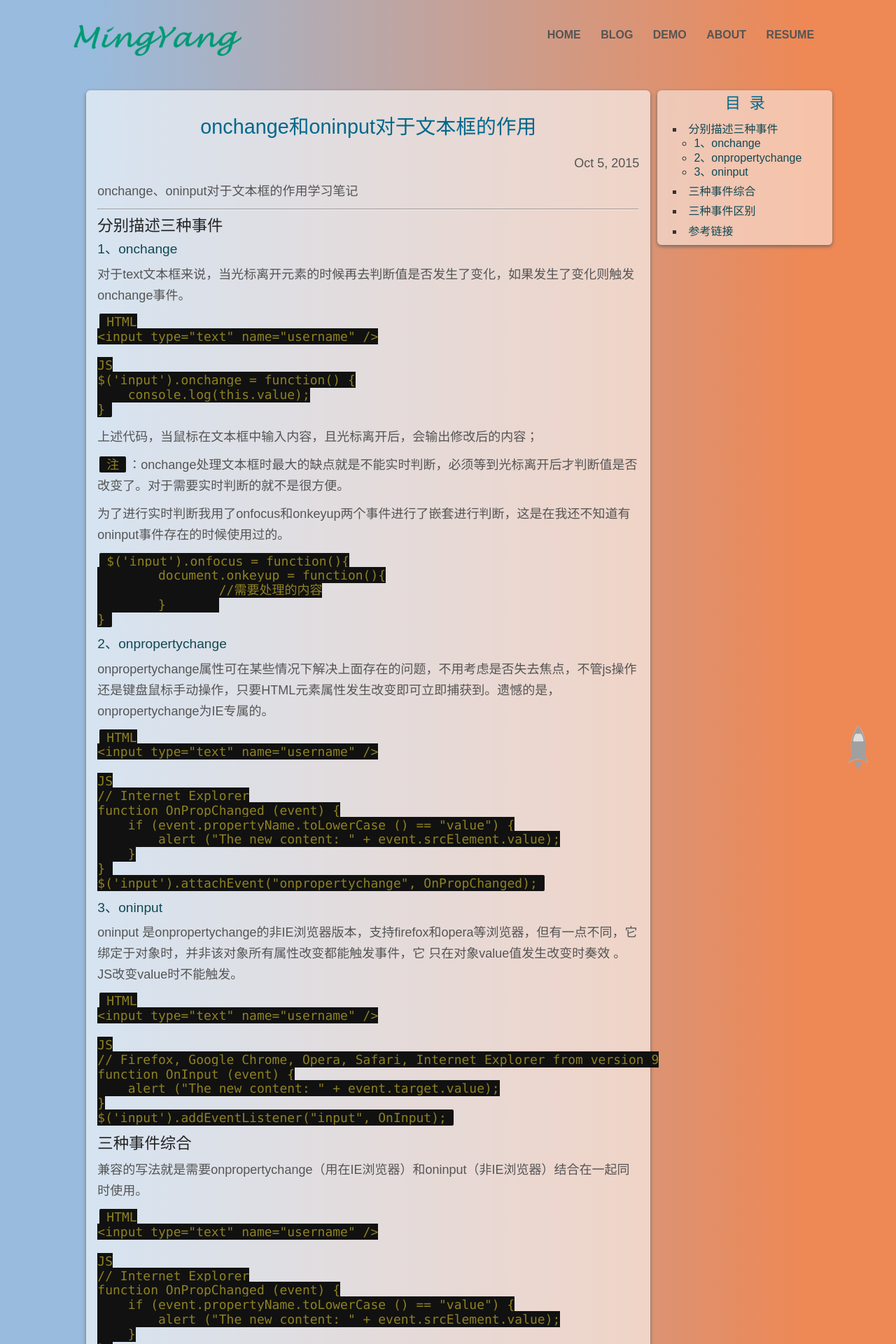
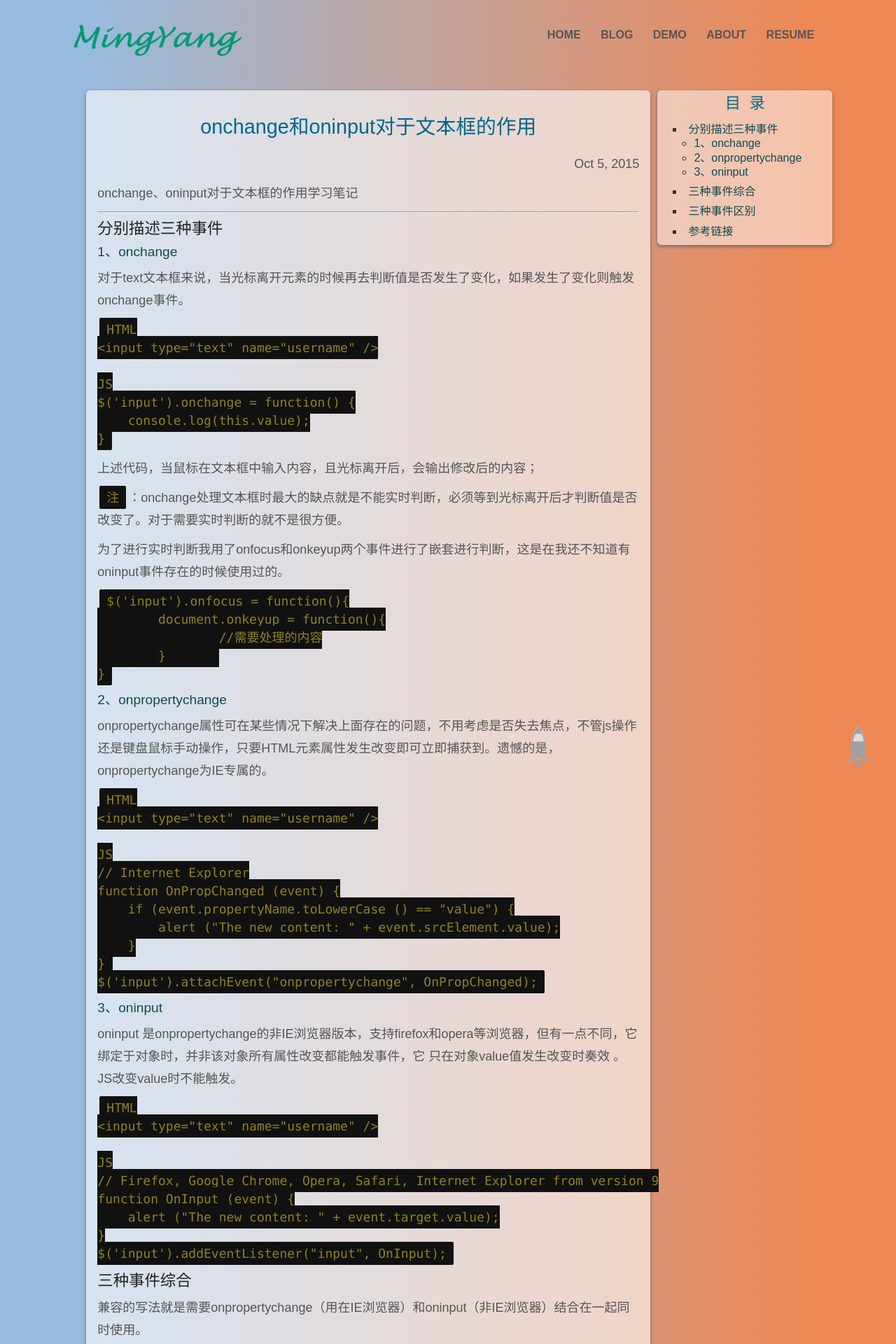
Before and after one commit to radenrecha/radenrecha.github.io, a Jekyll site: the page built from _posts/2015-10-05-oninput&onpropertychange.md, in a window 1280 px wide. Shown: the top 1920 px of the page at 70% size. Built offline with Jekyll 4.4.1, drawn with Linux system fonts in a browser that asks for light colours; comment, search, counter and statistics services are not loaded; a style sheet for code colours, icons or effects is not loaded.

Commit message:
change style

```diff
--- a/statics/css/index.css
+++ b/statics/css/index.css
@@ -144,14 +144,14 @@ body { font-family: "Microsoft YaHei",arial, sans-serif; font-size: 100%; height
 .post-content .title { text-align: center; margin-top: 20px; margin-bottom: 20px; }
 .post-content .post-date { text-align: right; }
 .post-content img { max-width: 100%; }
-.post-content p { font-size: 18px; line-height: 30px; margin: 10px 0; }
+.post-content p { font-size: 18px; line-height: 32px; margin: 10px 0; }
 @media only screen and (max-width: 768px) { .post-content p { font-size: 16px; } }
 .post-content a { color: #8B1A1A; }
-.post-content blockquote { font-family: "consolas", 'Heiti SC', sans-serif; font-size: 18px; color: #473C8B; }
-.post-content code { font-family: "consolas", 'Heiti SC', sans-serif; font-size: 18px; background-color: #111; border-radius: 2px; padding: 1px 10px; margin: 0 3px; color: #8e8222; overflow: hidden; }
+.post-content blockquote { font-family: "consolas", 'Heiti SC', sans-serif; font-size: 18px; color: #473C8B; padding-left: 6px; border-left: 6px solid #999; }
+.post-content code { font-family: "consolas", 'Heiti SC', sans-serif; font-size: 18px; background-color: #111; border-radius: 2px; line-height: 26px; padding: 6px 10px; margin: 0 3px; color: #8e8222; overflow: hidden; }
 @media only screen and (max-width: 768px) { .post-content code { max-width: 88%; } }
 .post-content ul { margin: 1em; }
-.post-content ul li { margin-left: 2em; margin-bottom: 6px; list-style-type: disc; }
+.post-content ul li { margin-left: 2em; margin-bottom: 6px; padding: 4px 0px; list-style-type: disc; }
 .post-content .javascript { opacity: 1; }
 
 .pagination { margin-top: 20px; }
```
Also changed, not shown: statics/sass/_post.scss (+6 -2 lines), 1 other file.
